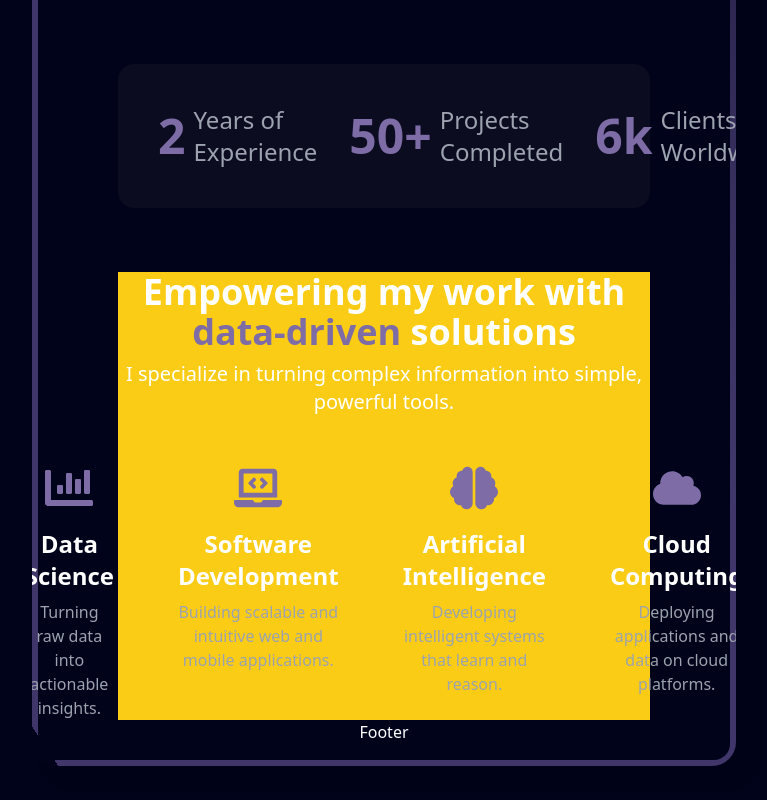
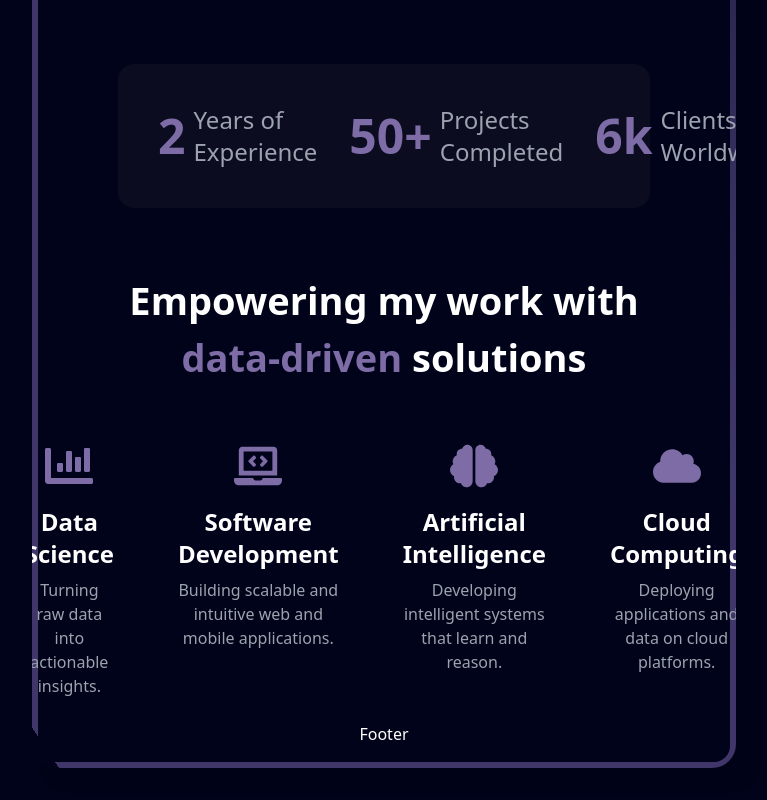
Before and after one commit to PatriceDAGBE/my_portfolio, a Next.js app: page / in a window 1280 px wide. Shown: the part 830-1630 px from the top of the page, without its empty margins (256-1023 px from the left). Built offline with nearby package versions, Linux system fonts and the light colour scheme.

Commit message:
[Feat]: initiation of my_portfolio project

```diff
--- a/src/app/globals.css
+++ b/src/app/globals.css
@@ -9,3 +9,7 @@
 body {
     background-color: var(--background-dark);
 }
+
+html {
+  scroll-behavior: smooth;
+}
--- a/src/app/page.tsx
+++ b/src/app/page.tsx
@@ -15,7 +15,7 @@ export default function Home() {
     ];
 
     return (
-        <div className="font-sans text-white items-center justify-items-center min-h-screen py-8 px-72 bg-primary-dark">
+        <div className="relative font-sans text-white items-center justify-items-center min-h-screen py-8 px-72 bg-primary-dark">
             <div className="
                 relative
                 w-full
--- a/src/components/Header.tsx
+++ b/src/components/Header.tsx
@@ -10,11 +10,11 @@ const Header = () => {
 
             {/* Menu items - middle section */}
             <ul className="hidden md:flex space-x-4">
-                <li><a href="#" className="hover:text-amber-800 text-gray-300 text-xl transition-colors">Services</a></li>
-                <li><a href="#" className="hover:text-amber-800 text-gray-300 text-xl transition-colors">Resume</a></li>
-                <li><a href="#" className="hover:text-amber-800 text-gray-300 text-xl transition-colors">Works</a></li>
-                <li><a href="#" className="hover:text-amber-800 text-gray-300 text-xl transition-colors">Skills</a></li>
-                <li><a href="#" className="hover:text-amber-800 text-gray-300 text-xl transition-colors">Testimonial</a></li>
+                <li><a href="#services" className="hover:text-amber-800 text-gray-300 text-xl transition-colors">Services</a></li>
+                <li><a href="#resume" className="hover:text-amber-800 text-gray-300 text-xl transition-colors">Resume</a></li>
+                <li><a href="#works" className="hover:text-amber-800 text-gray-300 text-xl transition-colors">Works</a></li>
+                <li><a href="#skills" className="hover:text-amber-800 text-gray-300 text-xl transition-colors">Skills</a></li>
+                <li><a href="#testimonial" className="hover:text-amber-800 text-gray-300 text-xl transition-colors">Testimonial</a></li>
             </ul>
 
             {/* Contact button - full right section */}
--- a/src/components/Services.tsx
+++ b/src/components/Services.tsx
@@ -26,15 +26,14 @@ export const myServices = [
 
 const Services = () => {
     return (
-        <section className="flex flex-col bg-yellow-400 w-full items-center mt-16">
-            <h2 className="text-4xl font-bold mb-2 text-center">Empowering my work with <span className="text-primary">data-driven</span> solutions</h2>
-            <p className="text-xl text-center mb-12">I specialize in turning complex information into simple, powerful tools.</p>
+        <section id="services" className="flex flex-col w-full items-center mt-16">
+            <h2 className="text-[38px] font-bold mb-14 text-center">Empowering my work with <br /><span className="text-primary">data-driven</span> solutions</h2>
 
-            <div className="flex justify-center gap-8 w-full md:gap-16">
+            <div className="flex justify-center gap-8 w-full md:gap-16 mb-6">
                 {myServices.map((service, index) => {
                     const IconComponent = service.icon;
                     return (
-                        <div key={index} className="flex flex-col items-center text-center w-52">
+                        <div key={index} className="flex flex-col items-center text-center">
                             <IconComponent size={48} className="text-primary mb-4" />
                             <h3 className="text-2xl font-semibold mb-2">{service.title}</h3>
                             <p className="text-gray-400">{service.description}</p>
```
